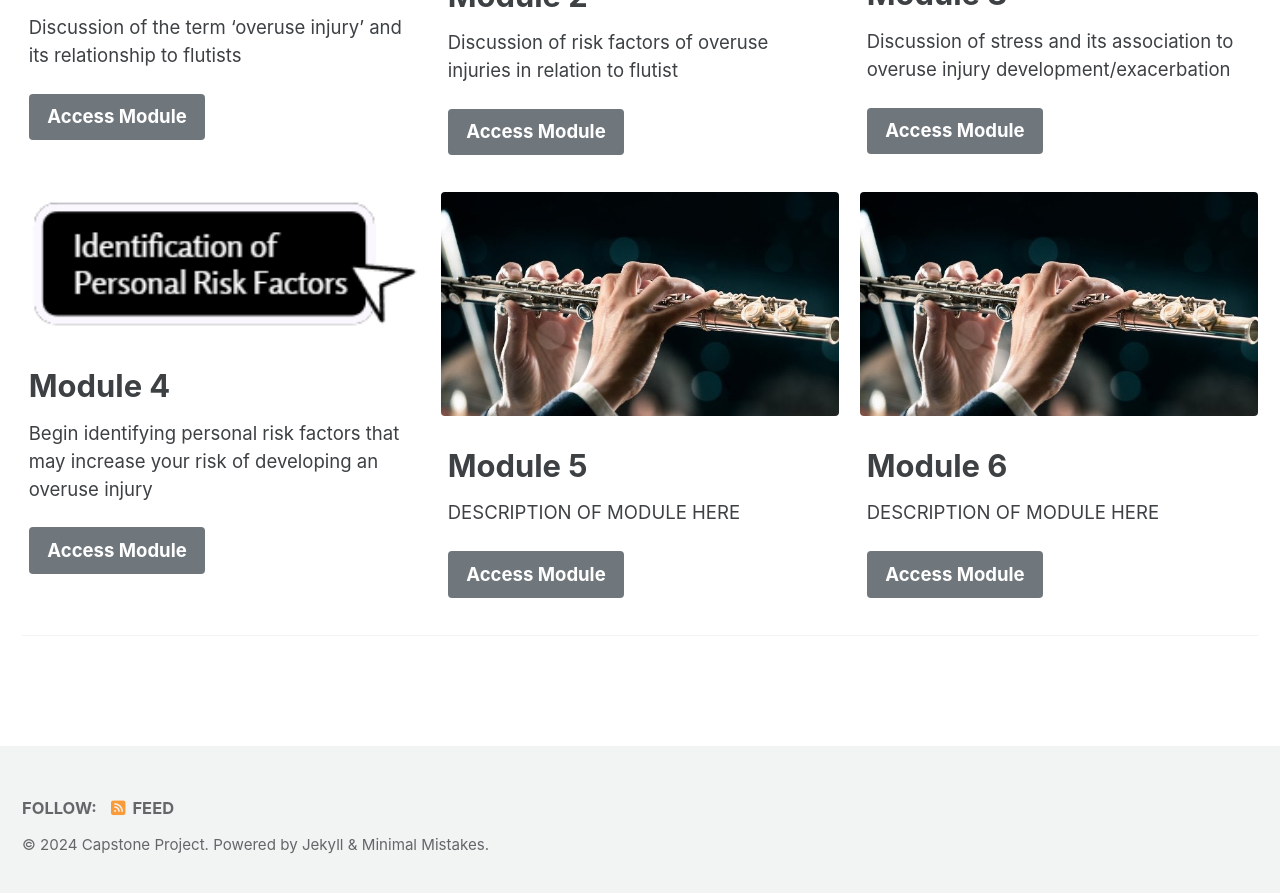
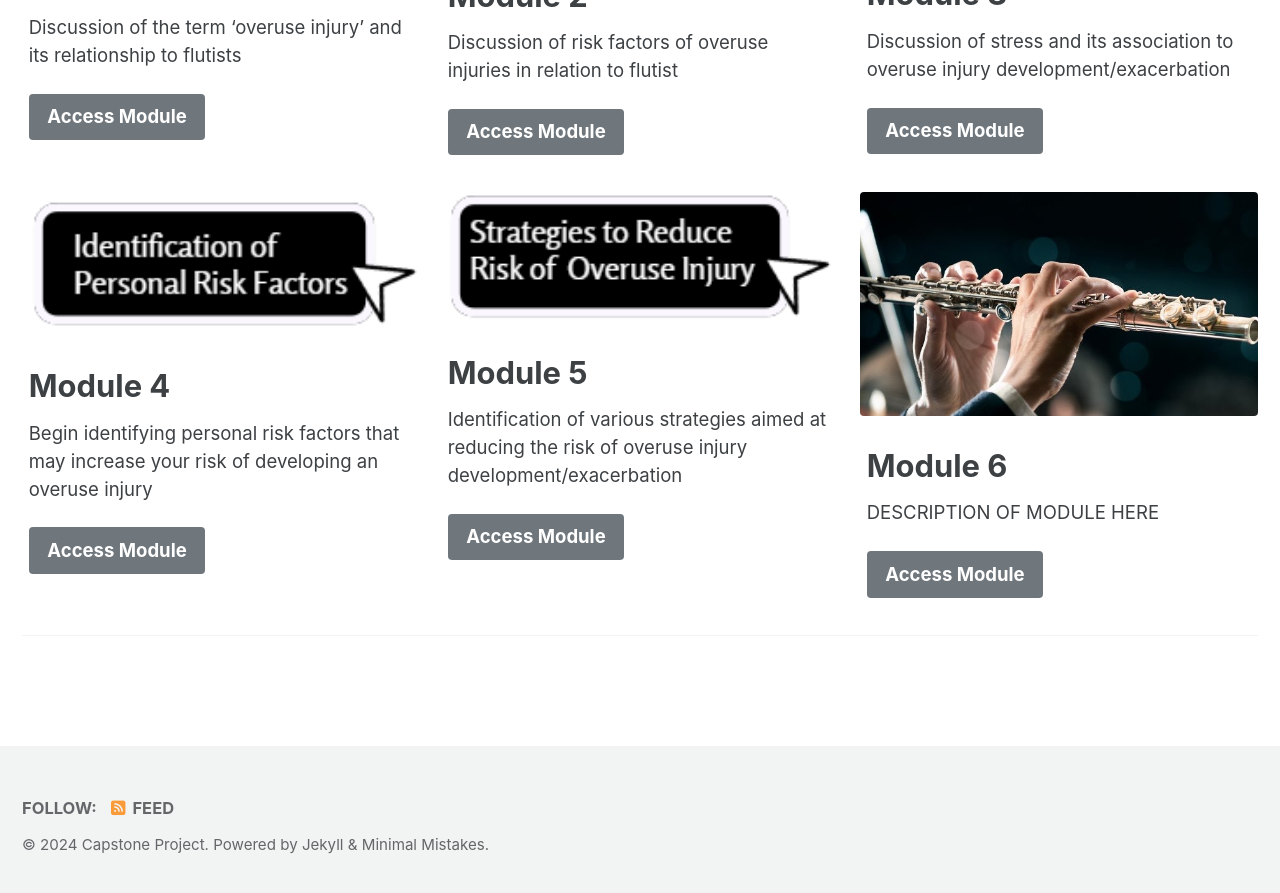
Before and after one commit to jkimOTD/old_site, a Jekyll site: the page built from index.html, in a window 1280 px wide and 900 px high, scrolled down 719 px. Shown: the top 893 px of the window. Built offline with Jekyll 4.4.1, drawn with Linux system fonts in a browser that asks for light colours; cached includes are drawn as plain includes; the list of posts is cut into pages by our own code.

Commit message:
Update index.html

```diff
--- a/index.html
+++ b/index.html
@@ -38,10 +38,10 @@ feature_row:
     url: "/Module4/"
     btn_class: "btn--primary"
     btn_label: "Access Module"
-  - image_path: /assets/images/flute_home_image.jpg
+  - image_path: /assets/images/module5.png
     alt: "Module 5"
     title: "Module 5"
-    excerpt: "DESCRIPTION OF MODULE HERE"
+    excerpt: "Identification of various strategies aimed at reducing the risk of overuse injury development/exacerbation"
     url: "/Module5/"
     btn_class: "btn--primary"
     btn_label: "Access Module"
```
